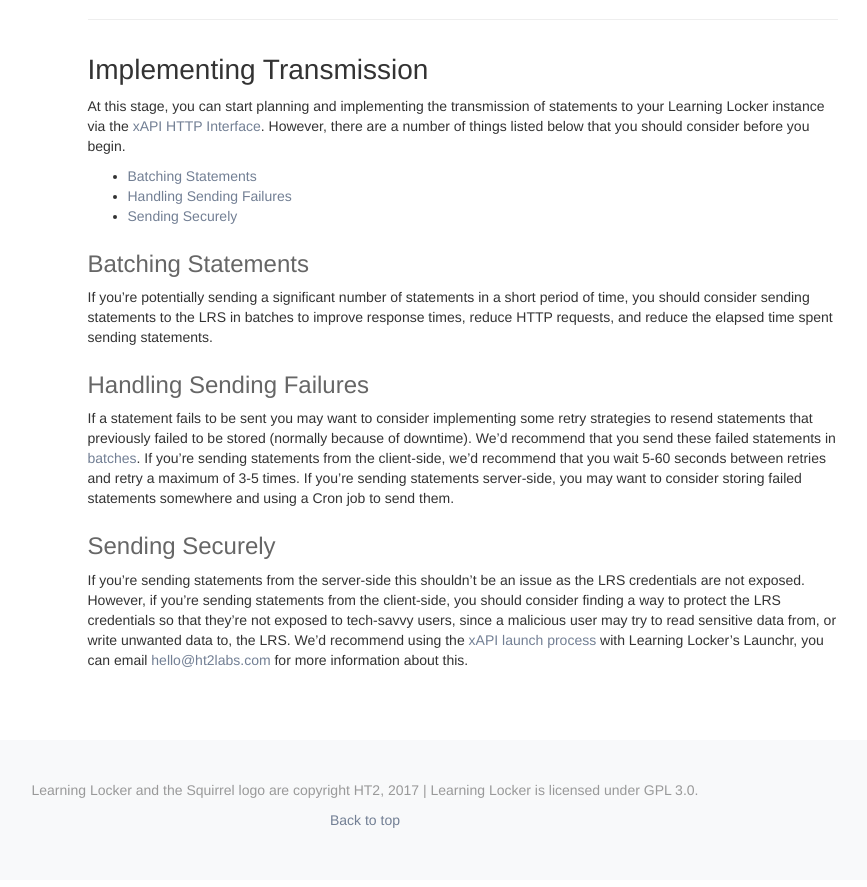
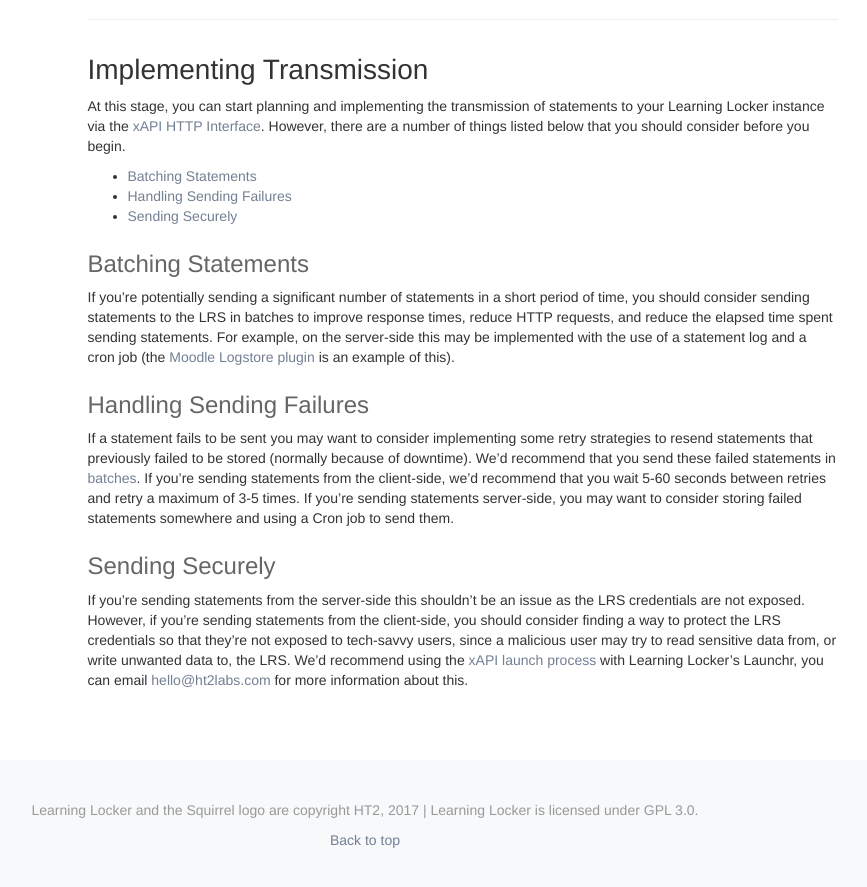
Before and after one commit to LearningLocker/docs, a Jekyll site: the page built from src/guides-inserting.md, in a window 1280 px wide and 900 px high, scrolled down 2497 px. Shown: the top 887 px of the window, without its empty margins (275-1142 px from the left). Built offline with Jekyll 4.4.1, drawn with Linux system fonts in a browser that asks for light colours; nearby versions of some CDN libraries; our own code applies the rules of GitHub Pages for plain Markdown files.

Commit message:
Adds batching example.

```diff
--- a/src/guides-inserting.md
+++ b/src/guides-inserting.md
@@ -97,7 +97,7 @@
 - [Sending Securely](#sending-securely)
 
 ### Batching Statements
-If you're potentially sending a significant number of statements in a short period of time, you should consider sending statements to the LRS in batches to improve response times, reduce HTTP requests, and reduce the elapsed time spent sending statements.
+If you're potentially sending a significant number of statements in a short period of time, you should consider sending statements to the LRS in batches to improve response times, reduce HTTP requests, and reduce the elapsed time spent sending statements. For example, on the server-side this may be implemented with the use of a statement log and a cron job (the [Moodle Logstore plugin](https://github.com/xAPI-vle/moodle-logstore_xapi/pull/26) is an example of this).
 
 ### Handling Sending Failures
 If a statement fails to be sent you may want to consider implementing some retry strategies to resend statements that previously failed to be stored (normally because of downtime). We'd recommend that you send these failed statements in [batches](#batching-statements). If you're sending statements from the client-side, we'd recommend that you wait 5-60 seconds between retries and retry a maximum of 3-5 times. If you're sending statements server-side, you may want to consider storing failed statements somewhere and using a Cron job to send them.
```
